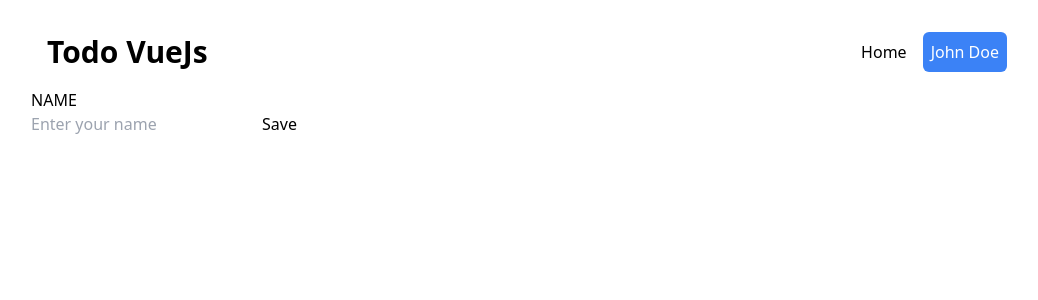
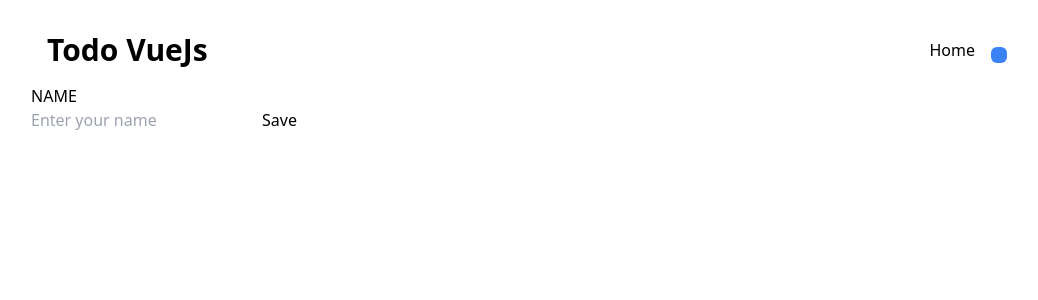
Before and after one commit to miicolas/TodoVueJs, a Vue app: page / in a window 1280 px wide. Shown: the top 300 px of the page, without its empty margins (113-1151 px from the left). Built offline with nearby package versions, Linux system fonts and the light colour scheme.

Commit message:
name of user

```diff
--- a/src/components/Header.vue
+++ b/src/components/Header.vue
@@ -1,7 +1,7 @@
 <script setup>
 import Button from "./buttons/buttonsComponent.vue";
-const user_name = 'John Doe';
 
+const name = localStorage.getItem("name");
 </script>
 
 <template>
@@ -11,7 +11,7 @@ const user_name = 'John Doe';
   <nav>
     <ul class="flex items-center gap-4">
       <li><a href="#">Home</a></li>
-      <li><Button :name="user_name"></Button></li>
+      <li><Button :name="name"></Button></li>
     </ul>
   </nav>
 </header>
--- a/src/components/buttons/buttonsComponent.vue
+++ b/src/components/buttons/buttonsComponent.vue
@@ -4,7 +4,7 @@
   export default {
     props: {
       name: {
-        type: String,
+        type: String ,
         required: true,
       },
     },
```
